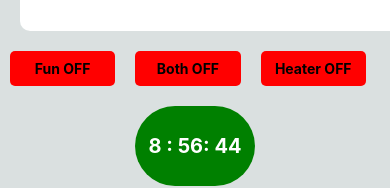
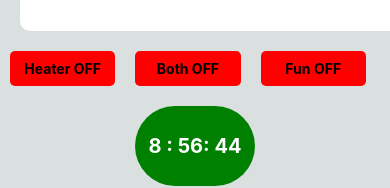
Before and after one commit to devemmm/GFRMS, a React Native app: screen /mainFlow in a window 390 px wide. Shown: the part 249-437 px from the top of the page. Built offline with nearby package versions, Linux system fonts and the light colour scheme; no server answers.

Commit message:
adding specifit temperature

```diff
--- a/src/screens/HistoryScreen.js
+++ b/src/screens/HistoryScreen.js
@@ -10,7 +10,7 @@ const HistoryScreen = ({ navigation }) => {
   useEffect(()=>{
 
     const fid = '623093005533f833a0561c5d'
-
+    const unsubscribe = navigation.addListener('focus', ()=>{
       setIsLoading(true)
       fetch(`${gfrsApi}/data?fid=${fid}&type=all`, {
         method: "get",
@@ -31,7 +31,10 @@ const HistoryScreen = ({ navigation }) => {
         setIsLoading(false)
         alert(`something went wrong because ${error.message}`)
       })
-  }, [])
+    })
+
+    return unsubscribe;
+  }, [navigation])
   return (
     <View style={styles.container}>
       <View
--- a/src/screens/HomeScreen.js
+++ b/src/screens/HomeScreen.js
@@ -91,6 +91,8 @@ const HomeScreen = ({ navigation }) => {
             type: "humidity",
             payload: { humidity: res.data.humidity },
           });
+
+          temperature < 18 ? notifyElectonics({ fun, heater, temperature, humidity, type: 'Heater' }) : temperature > 29 ? notifyElectonics({ fun, heater, temperature, humidity, type: 'Fun' }) : null
         })
         .catch((error) => {
           alert(`something went wrong because ${error.message}`);
@@ -141,6 +143,7 @@ const HomeScreen = ({ navigation }) => {
           alert(`something went wrong, ${res.errorMessage}`);
         } else {
           alert(`Instruction setted Successfully !!!`);
+          callBack ? callBack(): null;
         }
       })
       .catch((error) => {
@@ -247,13 +250,9 @@ const HomeScreen = ({ navigation }) => {
           marginBottom: 20,
         }}
       >
+        <SwitchButton title="Heater" action={heater} triger={handleButtonPress}/>
+        <SwitchButton title="Both" action={both} triger={handleButtonPress} />
         <SwitchButton title="Fun" action={fun} triger={handleButtonPress} />
-        <SwitchButton title="Both" action={both} triger={handleButtonPress} />
-        <SwitchButton
-          title="Heater"
-          action={heater}
-          triger={handleButtonPress}
-        />
       </View>
 
       <View style={{ alignItems: "center" }}>
```
Lines whose indentation alone changed are shown as unchanged.
